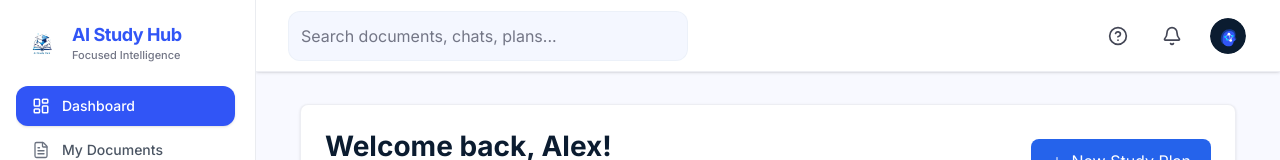
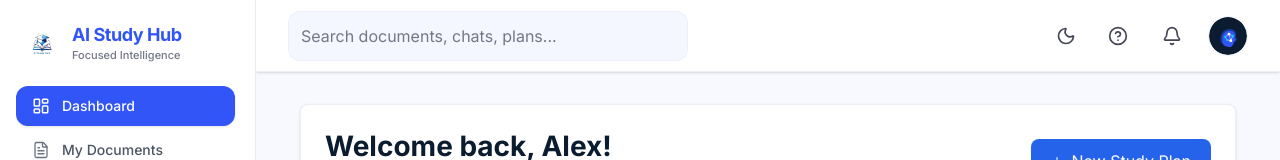
Before and after one commit to huynhduybinh24/SWP391_AIStudyHub, a React (Vite) app in the folder FrontEnd/: page /dashboard in a window 1280 px wide. Shown: the top 160 px of the page. Built offline with nearby package versions, Linux system fonts and the light colour scheme; no server answers.

Commit message:
update header

```diff
--- a/FrontEnd/src/components/layout/Header.tsx
+++ b/FrontEnd/src/components/layout/Header.tsx
@@ -1,11 +1,12 @@
 import { useEffect, useRef, useState } from 'react'
-import { Bell, CircleHelp, LogOut, Settings, User } from 'lucide-react'
+import { Bell, CircleHelp, LogOut, Settings, User, Sun, Moon } from 'lucide-react'
 import { useNavigate, useSearchParams, useLocation } from 'react-router-dom'
 import { Avatar } from '@/components/ui/Avatar'
 import { Input } from '@/components/ui/Input'
 import { Button } from '@/components/ui/Button'
 import { useAuthStore } from '@/stores/authStore'
 import { useUiStore } from '@/stores/uiStore'
+import { useProfileStore } from '@/features/profile/stores/profileStore'
 import { authService } from '@/features/auth/services/authService'
 import { cn } from '@/lib/utils'
 
@@ -19,7 +20,41 @@ export function Header() {
   const user = useAuthStore((s) => s.user)
   const logout = useAuthStore((s) => s.logout)
   const { userMenuOpen, setUserMenuOpen, toggleUserMenu } = useUiStore()
+  const { profile } = useProfileStore()
   const menuRef = useRef<HTMLDivElement>(null)
+
+  const [theme, setTheme] = useState<'light' | 'dark'>(() => {
+    if (typeof window !== 'undefined') {
+      return document.documentElement.classList.contains('dark') ? 'dark' : 'light'
+    }
+    return 'light'
+  })
+
+  useEffect(() => {
+    // Initialize theme based on document class or localStorage
+    const savedTheme = localStorage.getItem('theme')
+    const prefersDark = window.matchMedia('(prefers-color-scheme: dark)').matches
+
+    if (savedTheme === 'dark' || (!savedTheme && prefersDark)) {
+      document.documentElement.classList.add('dark')
+      setTheme('dark')
+    } else {
+      document.documentElement.classList.remove('dark')
+      setTheme('light')
+    }
+  }, [])
+
+  const toggleTheme = () => {
+    if (theme === 'light') {
+      document.documentElement.classList.add('dark')
+      localStorage.setItem('theme', 'dark')
+      setTheme('dark')
+    } else {
+      document.documentElement.classList.remove('dark')
+      localStorage.setItem('theme', 'light')
+      setTheme('light')
+    }
+  }
 
   const isNotificationsPage = pathname === '/dashboard/notifications' || pathname === '/dashboard/notifications/'
 
@@ -51,7 +86,7 @@ export function Header() {
   }
 
   return (
-    <header className="relative z-10 flex h-[72px] shrink-0 items-center justify-between border-b border-border bg-white px-8 shadow-sm">
+    <header className="relative z-10 flex h-[72px] shrink-0 items-center justify-between border-b border-border bg-white dark:bg-slate-950 dark:border-slate-850 px-8 shadow-sm">
       <form onSubmit={handleSearchSubmit} className="flex flex-1 items-center">
         <Input
           placeholder={
@@ -68,8 +103,22 @@ export function Header() {
       </form>
 
       <div className="relative flex items-center gap-4" ref={menuRef}>
+        <Button
+          variant="ghost"
+          size="icon"
+          aria-label="Toggle theme"
+          onClick={toggleTheme}
+          className="rounded-xl hover:bg-slate-100 dark:hover:bg-slate-800 transition-colors"
+        >
+          {theme === 'dark' ? (
+            <Sun className="size-5 text-slate-400 hover:text-amber-500 transition-colors" />
+          ) : (
+            <Moon className="size-5 text-body" />
+          )}
+        </Button>
+
         <Button variant="ghost" size="icon" aria-label="Help">
-          <CircleHelp className="size-5 text-body" />
+          <CircleHelp className="size-5 text-body dark:text-slate-400" />
         </Button>
 
         <Button
@@ -79,10 +128,10 @@ export function Header() {
           onClick={() => navigate('/dashboard/notifications')}
           className={cn(
             'rounded-full size-10 flex items-center justify-center transition-colors relative',
-            isNotificationsPage ? 'bg-[#e5eeff] text-[#3155F6]' : 'text-body hover:bg-slate-100'
+            isNotificationsPage ? 'bg-[#e5eeff] text-[#3155F6]' : 'text-body dark:text-slate-400 hover:bg-slate-100 dark:hover:bg-slate-800'
           )}
         >
-          <Bell className={cn('size-5', isNotificationsPage ? 'text-[#3155F6]' : 'text-body')} />
+          <Bell className={cn('size-5', isNotificationsPage ? 'text-[#3155F6]' : 'text-body dark:text-slate-400')} />
           {isNotificationsPage && (
             <span className="absolute top-2 right-2 block h-2 w-2 rounded-full bg-[#EF4444] border border-white" />
           )}
@@ -95,42 +144,42 @@ export function Header() {
           aria-expanded={userMenuOpen}
           aria-haspopup="menu"
         >
-          <Avatar src="/avatar.svg" name={user?.name ?? 'Alex Rivera'} className="cursor-pointer" />
+          <Avatar src={profile.avatarUrl} name={profile.name} className="cursor-pointer border border-slate-200/50 dark:border-slate-800" />
         </button>
 
         {userMenuOpen ? (
           <div
             className={cn(
-              'absolute right-0 top-[52px] w-64 rounded-xl border border-border/80 bg-white py-2 shadow-xl z-50',
+              'absolute right-0 top-[52px] w-64 rounded-xl border border-border/80 bg-white dark:bg-slate-900 dark:border-slate-800 py-2 shadow-xl z-50',
             )}
             role="menu"
           >
-            <div className="border-b border-border/50 px-4 py-3 flex items-center gap-3">
-              <div className="flex-shrink-0 w-10 h-10 rounded-lg bg-[#E8EEFF] flex items-center justify-center border border-border/40">
-                <img src="/avatar.svg" alt="Avatar" className="w-8 h-8 object-contain" />
+            <div className="border-b border-border/50 dark:border-slate-800/80 px-4 py-3 flex items-center gap-3">
+              <div className="flex-shrink-0 w-10 h-10 rounded-lg bg-[#E8EEFF] dark:bg-slate-800 flex items-center justify-center border border-border/40 dark:border-slate-700/40 overflow-hidden">
+                <img src={profile.avatarUrl} alt="Avatar" className="w-8 h-8 object-cover rounded-full" />
               </div>
               <div className="min-w-0 flex-1">
-                <p className="text-sm font-bold text-foreground truncate">{user?.name ?? 'Alex Rivera'}</p>
-                <p className="text-xs text-muted truncate">{user?.email ?? 'alex@example.com'}</p>
+                <p className="text-sm font-bold text-foreground dark:text-slate-200 truncate">{profile.name}</p>
+                <p className="text-xs text-muted dark:text-slate-500 truncate">{user?.email ?? 'alex@example.com'}</p>
               </div>
             </div>
             <button
               type="button"
-              className="flex w-full items-center gap-3 px-4 py-2.5 text-sm text-body hover:bg-surface transition-colors text-left cursor-pointer font-medium"
+              className="flex w-full items-center gap-3 px-4 py-2.5 text-sm text-body dark:text-slate-300 hover:bg-surface dark:hover:bg-slate-800/50 transition-colors text-left cursor-pointer font-medium"
               onClick={() => navigate('/dashboard/profile')}
             >
-              <User className="size-4 text-muted" />
+              <User className="size-4 text-muted dark:text-slate-500" />
               Profile
             </button>
             <button
               type="button"
-              className="flex w-full items-center gap-3 px-4 py-2.5 text-sm text-body hover:bg-surface transition-colors text-left cursor-pointer font-medium"
+              className="flex w-full items-center gap-3 px-4 py-2.5 text-sm text-body dark:text-slate-300 hover:bg-surface dark:hover:bg-slate-800/50 transition-colors text-left cursor-pointer font-medium"
               onClick={() => navigate('/dashboard/settings')}
             >
-              <Settings className="size-4 text-muted" />
+              <Settings className="size-4 text-muted dark:text-slate-500" />
               Settings
             </button>
-            <div className="mt-1 border-t border-border/50 pt-1">
+            <div className="mt-1 border-t border-border/50 dark:border-slate-800/80 pt-1">
               <button
                 type="button"
                 className="flex w-full items-center gap-3 px-4 py-2.5 text-sm text-danger hover:bg-danger/5 transition-colors text-left font-medium cursor-pointer"
```
